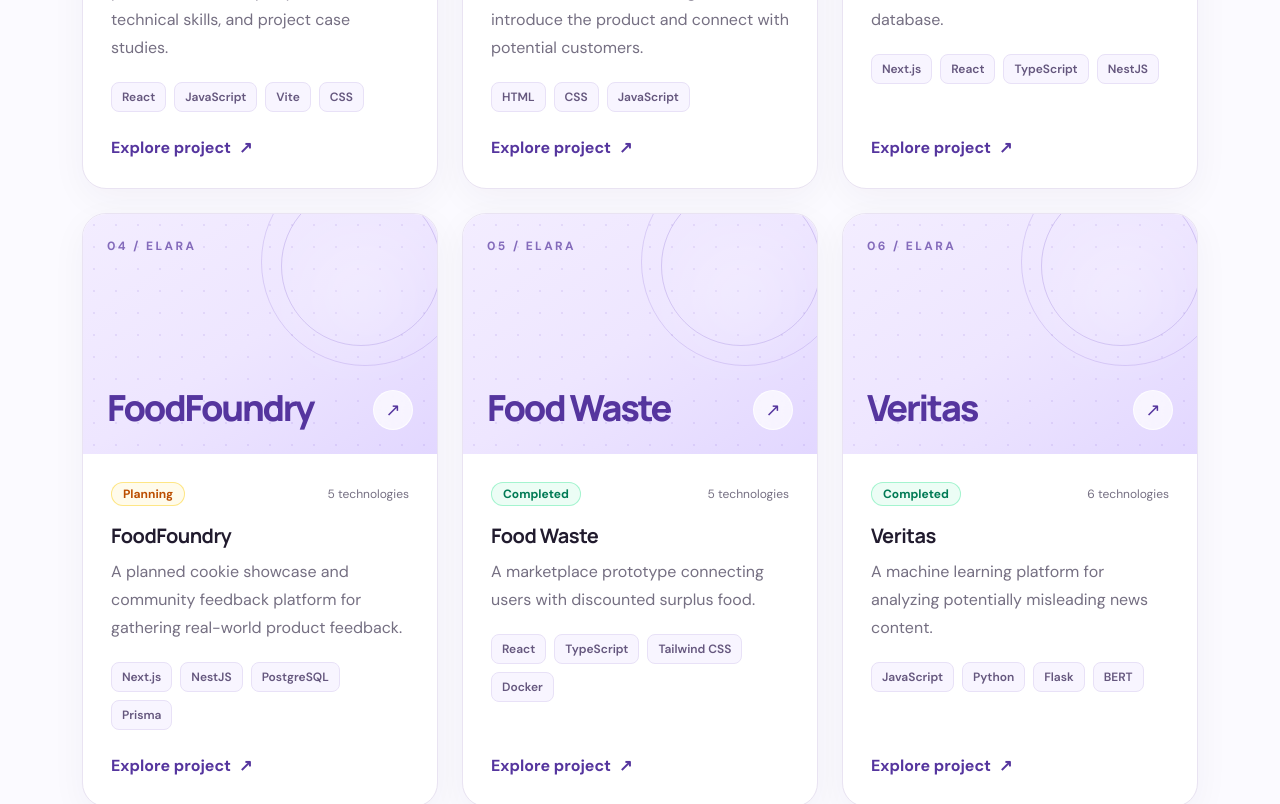
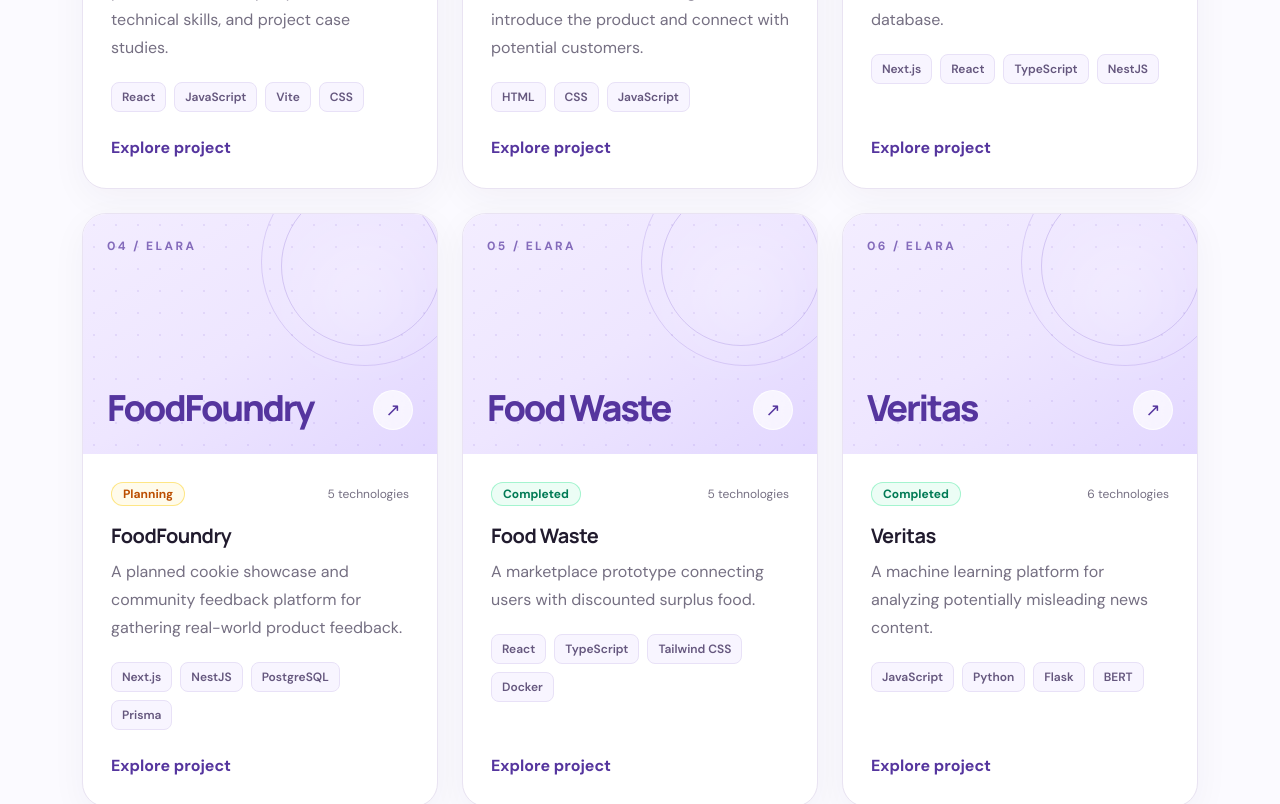
Before and after one commit to EllaUktolseja/elara, a React (Vite) app: page /projects in a window 1280 px wide. Shown: the part 900-1704 px from the top of the page. Built offline with nearby package versions, Linux system fonts and the light colour scheme.

Commit message:
style: simplify CTA labels to text-only

```diff
--- a/src/components/projects/ProjectCard.jsx
+++ b/src/components/projects/ProjectCard.jsx
@@ -38,7 +38,7 @@ export default function ProjectCard({ project }) {
           ))}
         </div>
         <Link className="mt-auto inline-flex w-fit items-center gap-2 font-bold text-purple-dark transition hover:gap-3" to={`/projects/${project.slug}`}>
-          Explore project <span aria-hidden="true">↗</span>
+          Explore project
         </Link>
       </div>
     </article>
```
